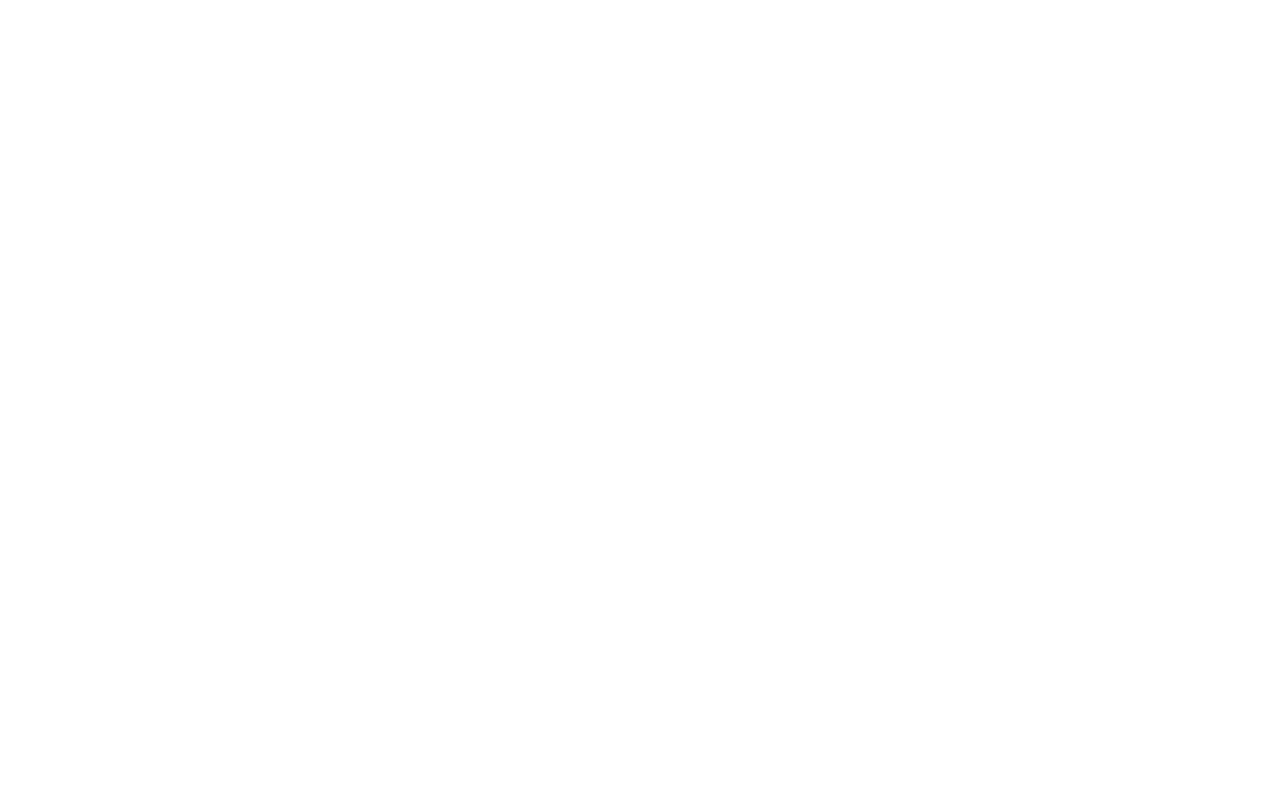
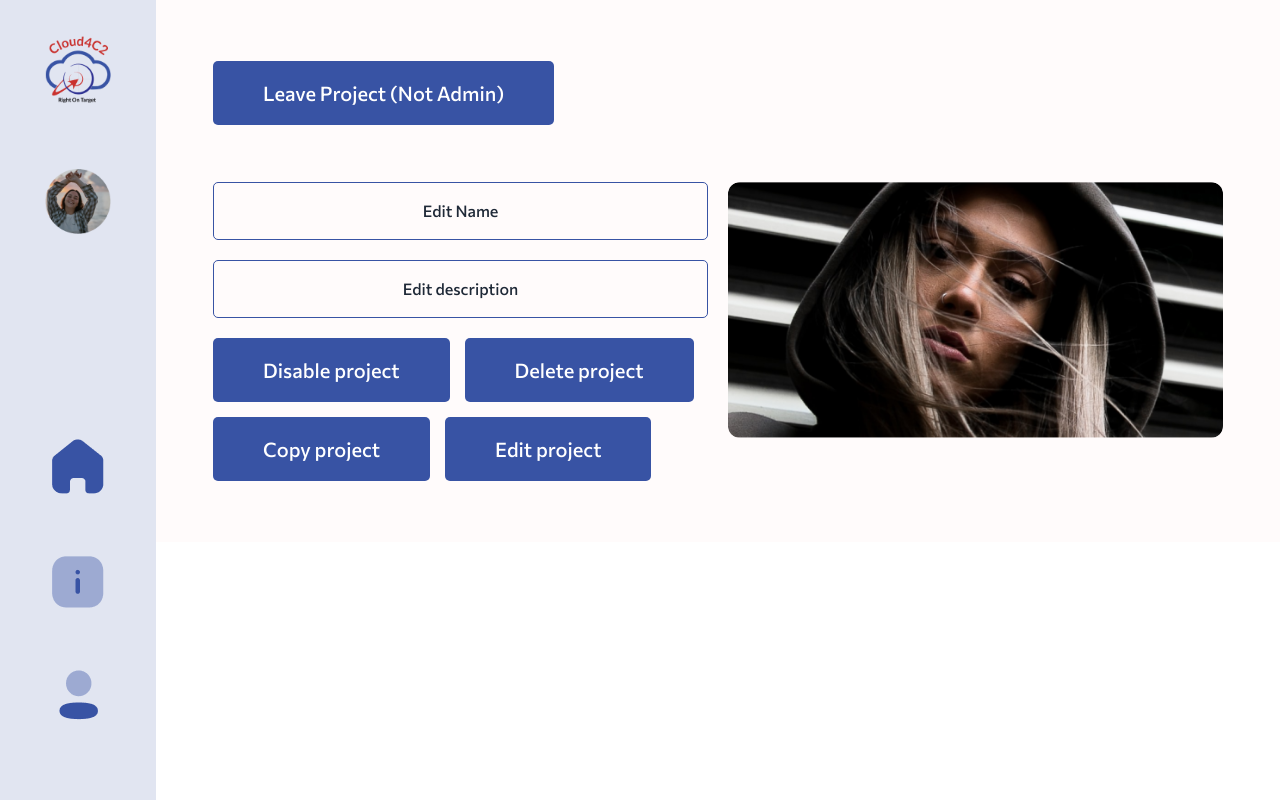
Before and after one commit to MamtazDev/cloud-four-c-two, a React (Create React App) app: page /dashboard/projectDetails in a window 1280 px wide. Before the commit this address had no page. Built offline with nearby package versions, Linux system fonts and the light colour scheme.

Commit message:
update project details page

```diff
--- a/src/App.js
+++ b/src/App.js
@@ -1,29 +1,25 @@
-
 import { Route, Routes } from "react-router-dom";
 import "./App.css";
 import Account from "./components/Account/Account";
 import Project from "./components/Projects/Project";
+import ProjectDetails from "./components/Projects/ProjectDetails";
 import Login from "./components/Register/Login";
 import Register from "./components/Register/Register";
 import Sidebar from "./components/shared/Sidebar";
 
 function App() {
   return (
-
     <div>
       <Routes>
         <Route path="/" element={<Login />} />
-        <Route path="dashboard" element={<Sidebar/>} >
-          <Route index element={<Account/>}></Route>
-          <Route path='project' element={<Project/>}></Route>
-
-
+        <Route path="dashboard" element={<Sidebar />}>
+          <Route index element={<Account />}></Route>
+          <Route path="project" element={<Project />}></Route>
+          <Route path="projectDetails" element={<ProjectDetails />}></Route>
         </Route>
         <Route path="/register" element={<Register />} />
-        {/* <Route path="/project" element={<Project />} /> */}
       </Routes>
     </div>
-
   );
 }
 
--- a/src/components/Projects/Project.css
+++ b/src/components/Projects/Project.css
@@ -6,8 +6,8 @@
 .outline_btn {
   border: 1px solid #3853a4;
   border-radius: 5px;
-  padding: 8px 33px;
-  font-weight: 400;
+  /* padding: 8px 33px; */
+  /* font-weight: 400; */
   font-size: 16px;
   line-height: 20px;
 }
--- a/src/components/Projects/Project.js
+++ b/src/components/Projects/Project.js
@@ -23,10 +23,10 @@
         </div>
       </div>
       <div className="flex gap-[20px] mb-[20px]">
-        <button className="outline_btn" type="">
+        <button className="outline_btn py-[8px] px-[33px]" type="">
           Disabled
         </button>
-        <button className="outline_btn" type="">
+        <button className="outline_btn py-[8px] px-[33px]" type="">
           Deleted
         </button>
       </div>
@@ -54,7 +54,7 @@
           <p className="text-[16px] font-[500] text-center mb-[8px]">Code</p>
 
           <p className="text-center text-[10px]">
-            Got a code to join a team? <br/> Enter it above
+            Got a code to join a team? <br /> Enter it above
           </p>
         </div>
 
--- /dev/null
+++ b/src/components/Projects/ProjectDetails.js
@@ -0,0 +1,37 @@
+import React from "react";
+import BlueButton from "../../utils/BlueButton";
+import girl from '../../assets/girl.png';
+
+const ProjectDetails = () => {
+  return (
+    <div className="bg-[#FFFBFB] py-[61px] px-[57px]">
+      <div className="mb-[57px]">
+        <BlueButton>Leave Project (Not Admin)</BlueButton>
+      </div>
+      <div className="grid grid-cols-1 lg:grid-cols-2 gap-[20px]">
+        <div>
+          <button
+            className="outline_btn w-full mb-[20px] py-[18px] font-[500]"
+            type=""
+          >
+            Edit Name
+          </button>
+          <button className="outline_btn w-full py-[18px] font-[500] mb-[20px]" type="">
+            Edit description
+          </button>
+          <div className="flex flex-wrap gap-[15px]">
+            <BlueButton>Disable project</BlueButton>
+            <BlueButton>Delete project</BlueButton>
+            <BlueButton>Copy project</BlueButton>
+            <BlueButton>Edit project</BlueButton>
+          </div>
+        </div>
+        <div>
+            <img className="w-full rounded-[12px]" src={girl} alt=""/>
+        </div>
+      </div>
+    </div>
+  );
+};
+
+export default ProjectDetails;
```
Also changed, not shown: src/components/shared/Sidebar.js (+5 -5 lines), src/assets/girl.png (added).
